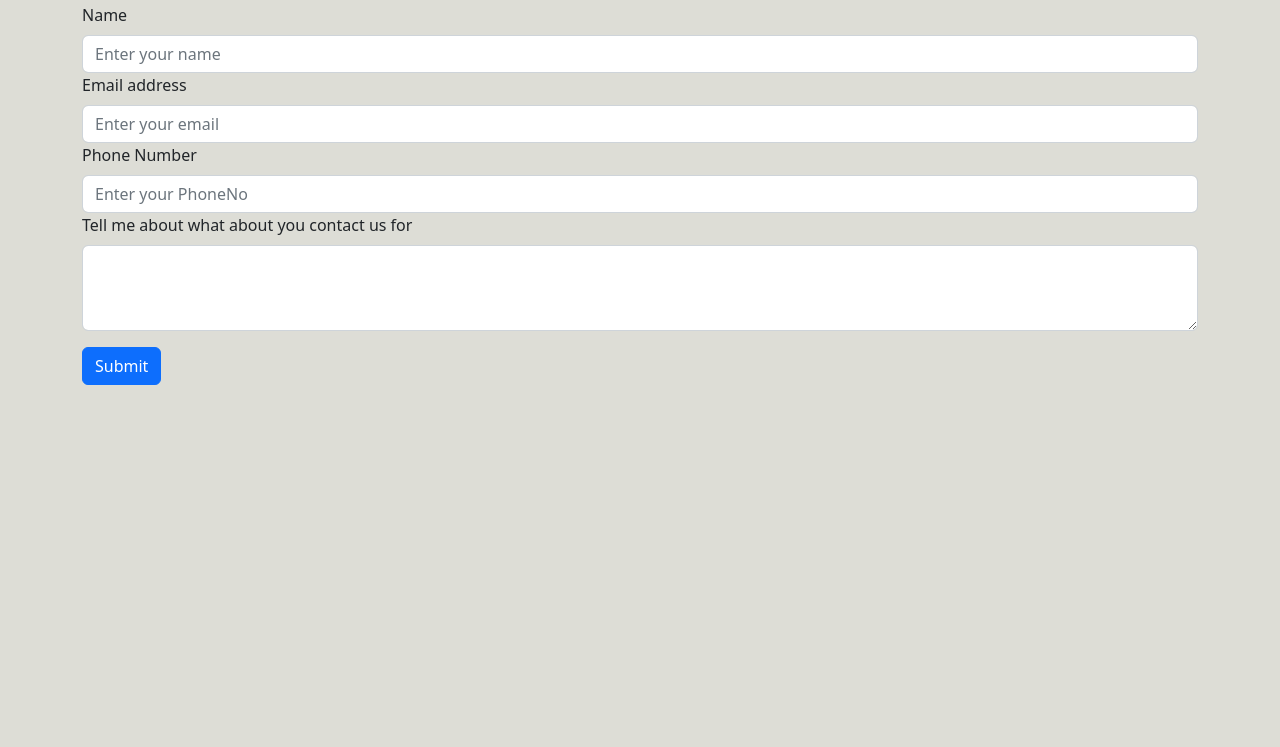
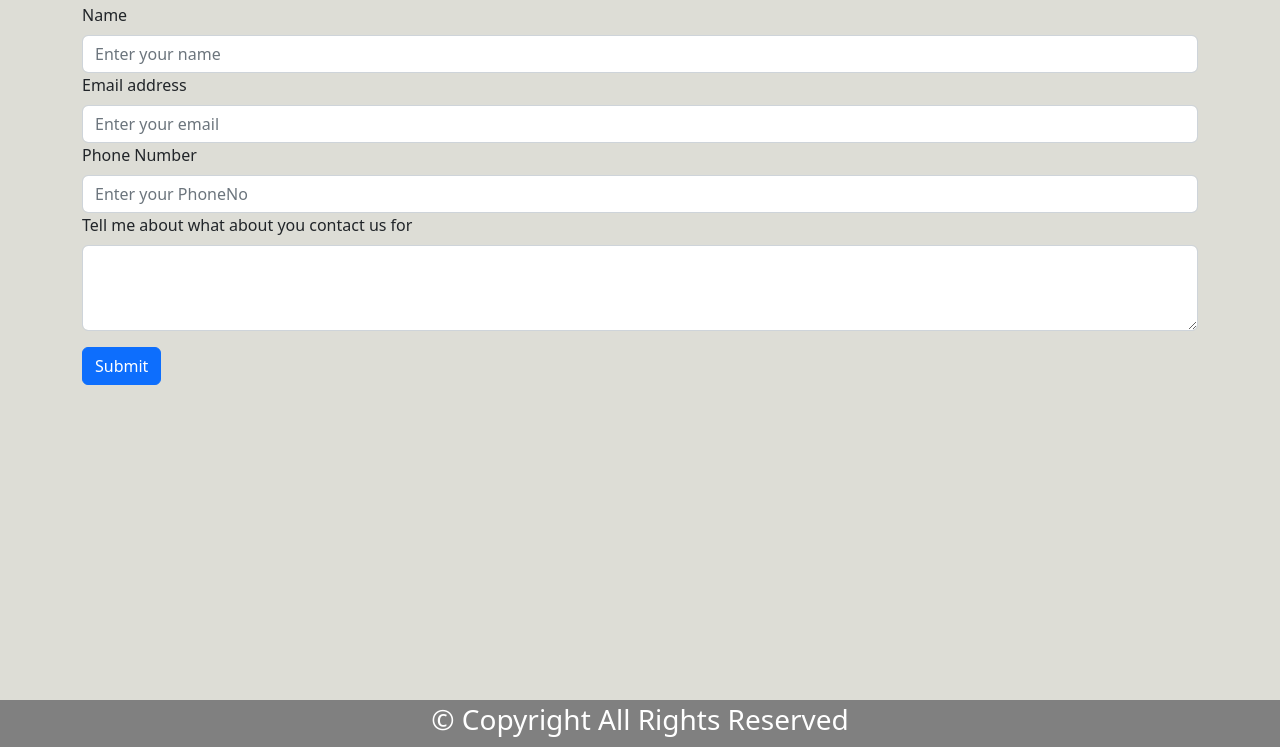
Before and after one commit to Atif7355/Portfolio, a plain HTML site: page contact.html in a window 1280 px wide. Shown: the part 53-800 px from the top of the page. Drawn offline with nearby package versions, Linux system fonts and the light colour scheme.

Commit message:
Update contact.html

```diff
--- a/contact.html
+++ b/contact.html
@@ -14,6 +14,15 @@
         h1{
             background-color: hsla(60, 10%, 31%, 0.3);
         }
+        .footer {
+            text-align: center;
+            padding:2.5px;
+            background-color: Grey;
+            color: white;
+            position:fixed;
+            width:100%;
+            bottom:0;
+          }
 
     </style>
     <script src=
@@ -92,7 +101,10 @@
             <button type="submit" class="btn btn-primary">Submit</button>
             </form>
             </div>
-
-        <script src="" async defer></script>
     </body>
+    <div class="footer">
+        <footer>
+            <h3>&copy Copyright All Rights Reserved</h3>
+          </footer>
+        </div>
 </html>
```
